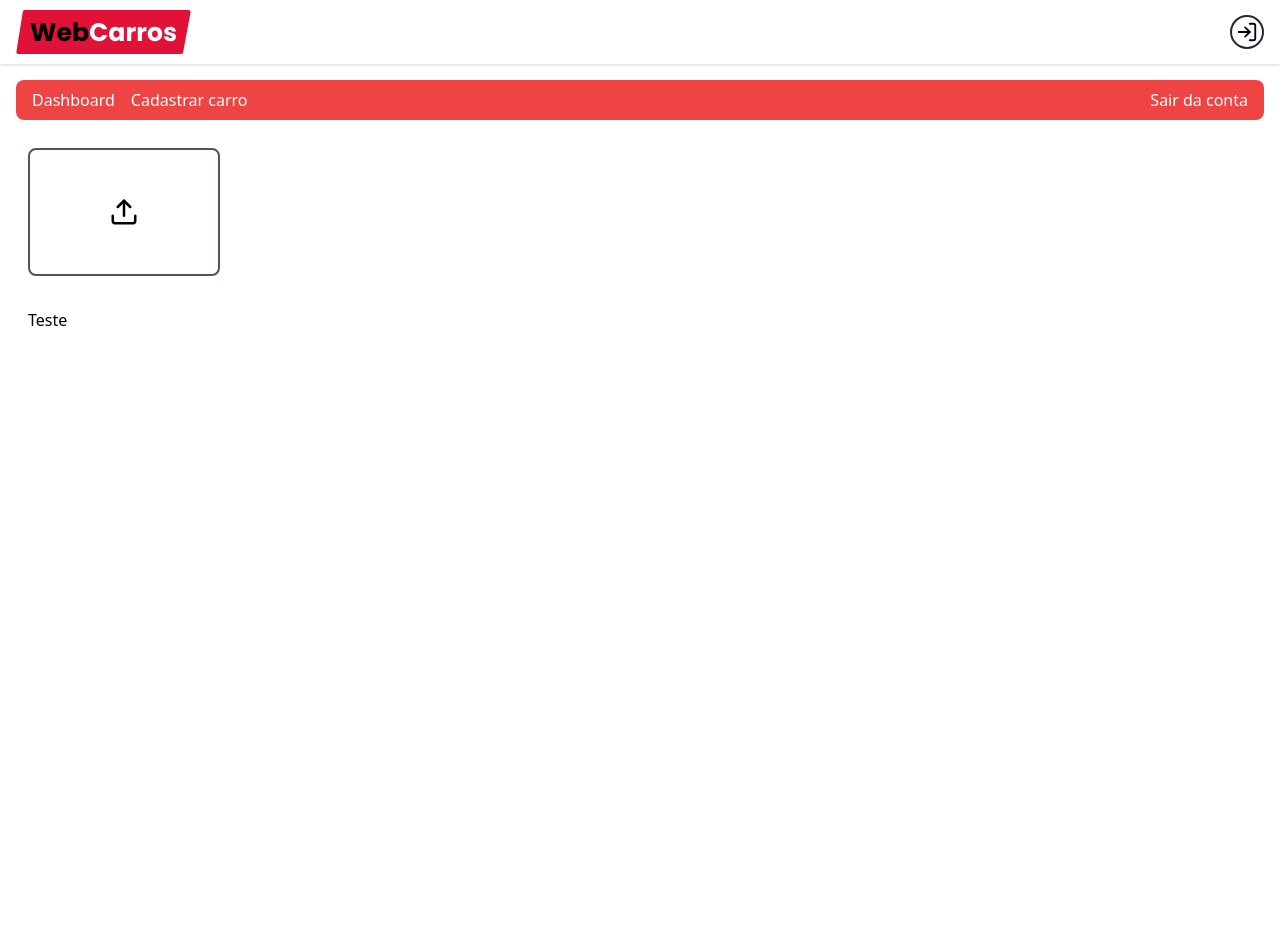
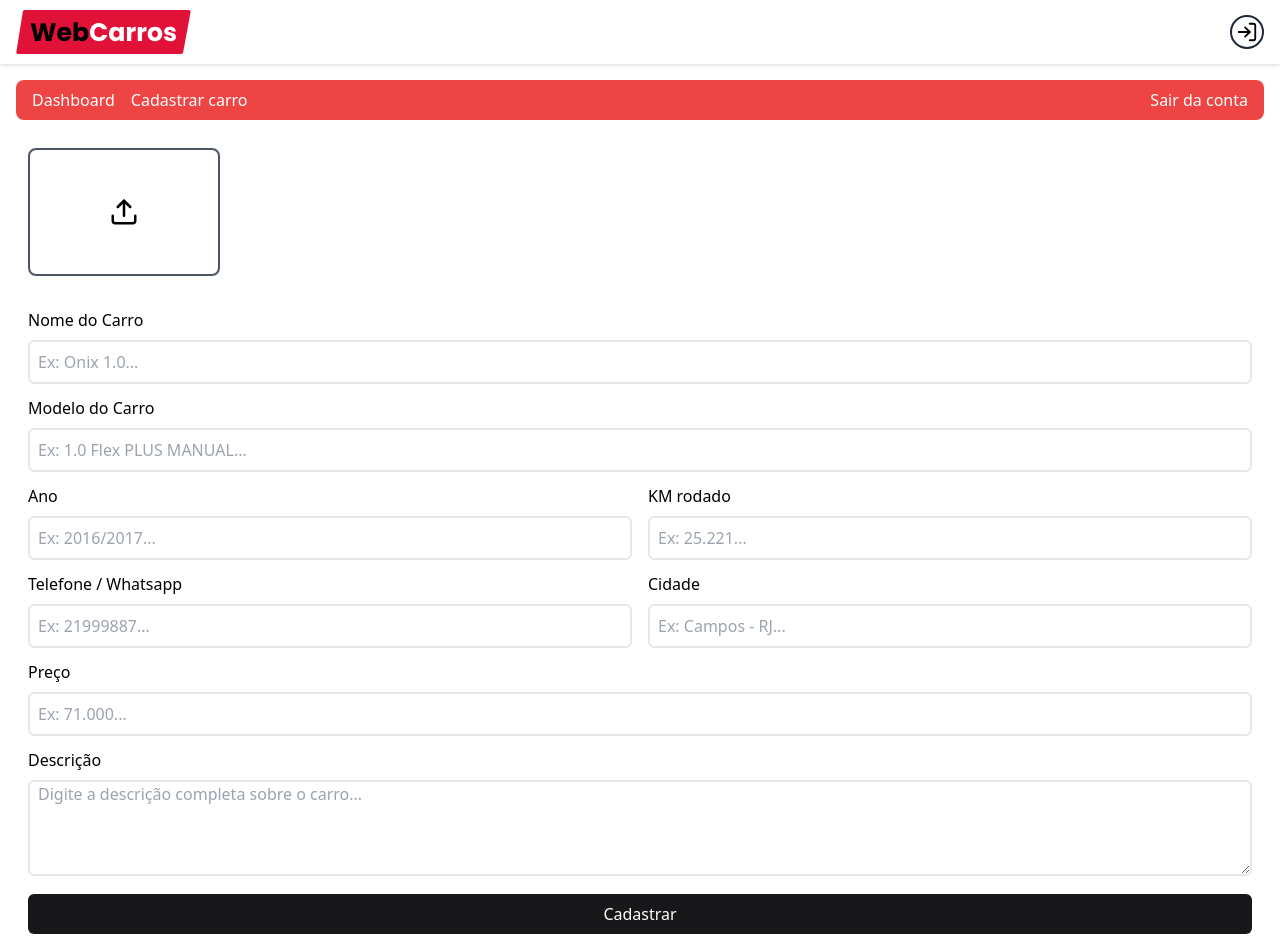
Before and after one commit to Davifs488/Agencia_ve-culos-react, a React (Vite) app: page /dashboard/new in a window 1280 px wide. Before the commit the page ends 800 px from the top, so only its background shows below. Built offline with nearby package versions, Linux system fonts and the light colour scheme; no server answers.

Commit message:
Fiz formulario de cadastro dos carros

```diff
--- a/src/pages/dashboard/new/index.tsx
+++ b/src/pages/dashboard/new/index.tsx
@@ -1,8 +1,45 @@
 import { Container } from "../../../components/container";
 import { DashboardHeader } from "../../../components/panelheader";
+
 import { FiUpload } from "react-icons/fi";
+import { useForm } from "react-hook-form";
+import { Input } from "../../../components/input";
+import { z } from "zod";
+import { zodResolver } from "@hookform/resolvers/zod";
+
+const schema = z.object({
+  name: z.string().nonempty("O campo nome é obrigatorio"),
+  model: z.string().nonempty("O modelo é obrigatorio"),
+  year: z.string().nonempty("O ano do carro é obrigatorio"),
+  km: z.string().nonempty("O Km carro é obrigatorio"),
+  price: z.string().nonempty("O preço é obrigatorio"),
+  city: z.string().nonempty("A cidade é obrigatorio"),
+  whatsapp: z
+    .string()
+    .min(1, "O telefone é obrigatorio")
+    .refine((value) => /^(\d{11,12})$/.test(value), {
+      message: "Numero de telefone invalido.",
+    }),
+  description: z.string().nonempty("A descrição é obrigatoria"),
+});
+
+type FormData = z.infer<typeof schema>;
 
 export function New() {
+  const {
+    register,
+    handleSubmit,
+    formState: { errors },
+    reset,
+  } = useForm<FormData>({
+    resolver: zodResolver(schema),
+    mode: "onChange",
+  });
+
+  function onSubmit(data: FormData) {
+    console.log(data);
+  }
+
   return (
     <Container>
       <DashboardHeader />
@@ -23,7 +60,109 @@
       </div>
 
       <div className="w-full bg-white p-3 rounded-lg flex flex-col sm:flex-row items-center gap-2 mt-2">
-        Teste
+        <form className="w-full" onSubmit={handleSubmit(onSubmit)}>
+          <div className="mb-3">
+            <p className="mb-2 font-medium">Nome do Carro</p>
+            <Input
+              type="text"
+              register={register}
+              name="name"
+              error={errors.name?.message}
+              placeholder="Ex: Onix 1.0..."
+            />
+          </div>
+
+          <div className="mb-3">
+            <p className="mb-2 font-medium">Modelo do Carro</p>
+            <Input
+              type="text"
+              register={register}
+              name="model"
+              error={errors.model?.message}
+              placeholder="Ex: 1.0 Flex PLUS MANUAL..."
+            />
+          </div>
+
+          <div className="flex w-full mb-3 flex-row items-center gap-4">
+            <div className="w-full">
+              <p className="mb-2 font-medium">Ano</p>
+              <Input
+                type="text"
+                register={register}
+                name="year"
+                error={errors.year?.message}
+                placeholder="Ex: 2016/2017..."
+              />
+            </div>
+
+            <div className="w-full">
+              <p className="mb-2 font-medium">KM rodado</p>
+              <Input
+                type="text"
+                register={register}
+                name="km"
+                error={errors.km?.message}
+                placeholder="Ex: 25.221..."
+              />
+            </div>
+          </div>
+
+          <div className="flex w-full mb-3 flex-row items-center gap-4">
+            <div className="w-full">
+              <p className="mb-2 font-medium">Telefone / Whatsapp</p>
+              <Input
+                type="text"
+                register={register}
+                name="whatsapp"
+                error={errors.whatsapp?.message}
+                placeholder="Ex: 21999887..."
+              />
+            </div>
+
+            <div className="w-full">
+              <p className="mb-2 font-medium">Cidade</p>
+              <Input
+                type="text"
+                register={register}
+                name="city"
+                error={errors.city?.message}
+                placeholder="Ex: Campos - RJ..."
+              />
+            </div>
+          </div>
+
+          <div className="mb-3">
+            <p className="mb-2 font-medium">Preço</p>
+            <Input
+              type="text"
+              register={register}
+              name="price"
+              error={errors.price?.message}
+              placeholder="Ex: 71.000..."
+            />
+          </div>
+
+          <div className="mb-3">
+            <p className="mb-2 font-medium">Descrição</p>
+
+            <textarea
+              className="border-2 w-full rounded-md h-24 px-2"
+              {...register("description")}
+              name="description"
+              id="description"
+              placeholder="Digite a descrição completa sobre o carro..."
+            />
+            {errors.description && (
+              <p className="mb-1 text-red-500">{errors.description.message}</p>
+            )}
+          </div>
+          <button
+            type="submit"
+            className="w-full rounded-md bg-zinc-900 text-white font-medium h-10"
+          >
+            Cadastrar
+          </button>
+        </form>
       </div>
     </Container>
   );
```
